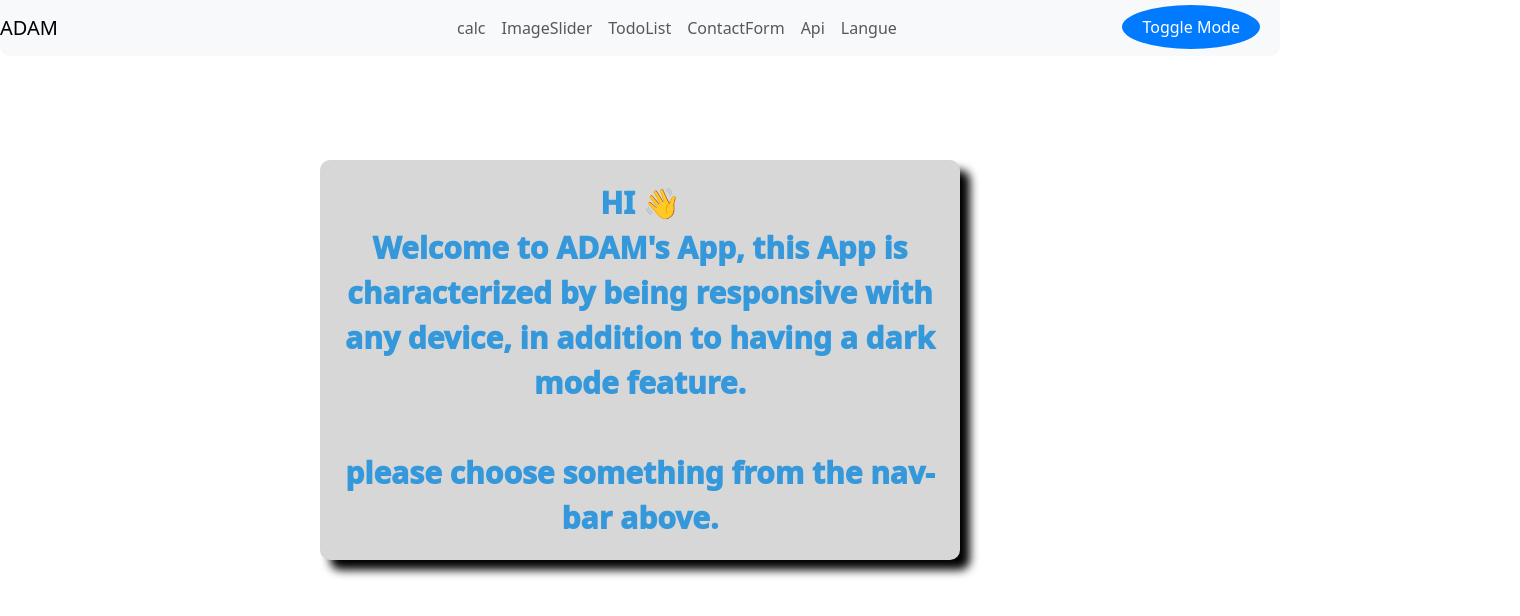
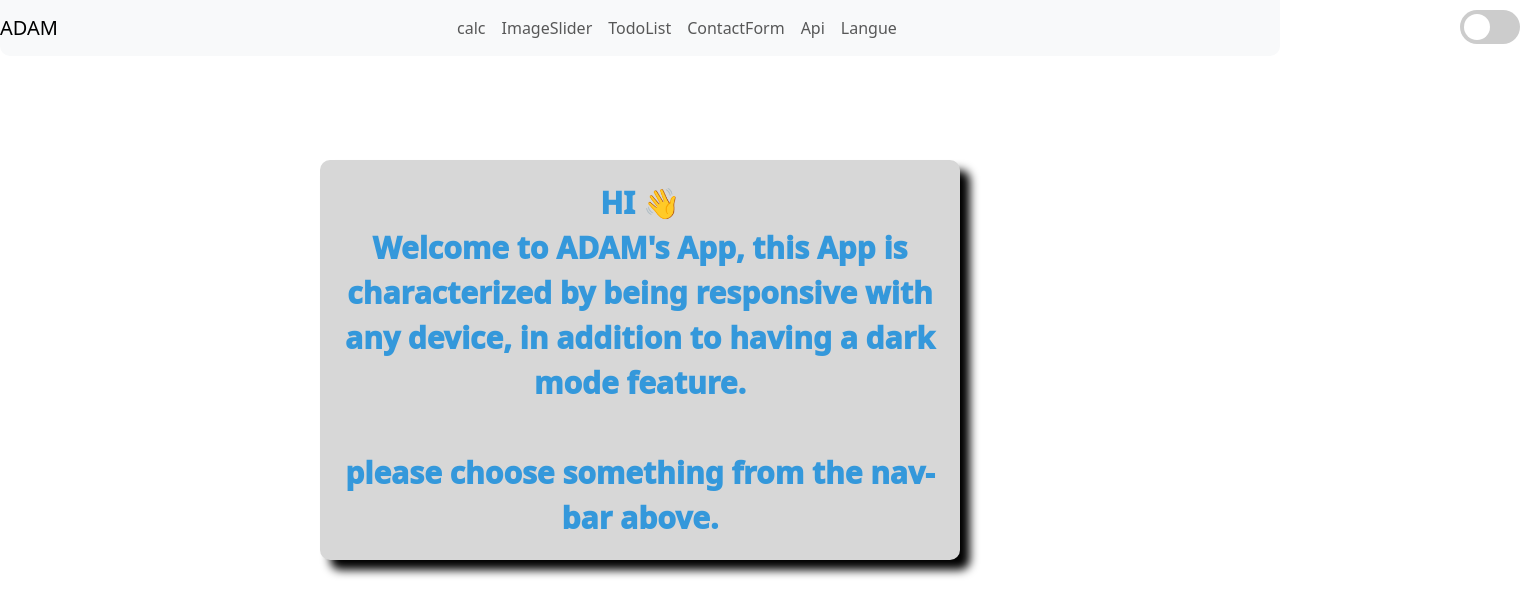
Before and after one commit to ADAM-AMAZIANE/CC1-react, a React (Create React App) app: page / in a window 1280 px wide. Shown: the top 616 px of the page, 1520 px wide, since content can reach past the window. Built offline with nearby package versions, Linux system fonts and the light colour scheme.

Commit message:
first edit

```diff
--- a/public/index.html
+++ b/public/index.html
@@ -28,10 +28,13 @@
 
   </head>
   <body class="light-mode">
-    <button class="dark-button" onclick="toggleMode()">Toggle Mode</button>
+
+    <label class="switch">
+      <input type="checkbox" onclick="toggleMode()">
+      <span class="slider round"></span>
+    </label>
 
     <script>
-
       function toggleMode() {
         const body = document.body;
         body.classList.toggle('dark-mode');
--- a/src/App.jsx
+++ b/src/App.jsx
@@ -28,7 +28,7 @@ const App = () => {
         <Routes>
           <Route path="/" element={<Hi />} />
           <Route path="/adam" element={<Hi />} />
-          <Route path="/CC1_react/" element={<Hi />} />
+          <Route path="/CC1-react/" element={<Hi />} />
           <Route path="/Calc" element={<Calc />} />
           <Route path="/ImageSlider" element={<ImageSlider slides={SliderData}/>} />
           <Route path="/TodoList" element={<TodoList />} />
--- a/src/index.css
+++ b/src/index.css
@@ -5,6 +5,11 @@ body {
     sans-serif;
   -webkit-font-smoothing: antialiased;
   -moz-osx-font-smoothing: grayscale;
+  transition: background-color 0.5s;
+  font-family: Arial, sans-serif;
+  margin: 0;
+  padding: 0;
+  box-sizing: border-box;
 }
 
 code {
@@ -12,45 +17,19 @@ code {
     monospace;
 }
 
-body {
-  transition: background-color 0.5s;
-  font-family: Arial, sans-serif;
-  margin: 0;
-  padding: 0;
-  box-sizing: border-box;
+.dark-mode h1, .dark-mode h2, .dark-mode h3 {
+  color: #fff;
 }
 
-.dark-button {
-  border-radius: 50%
-  ;
-  margin-top: 0px;
-  position: absolute;
-  top: 5px;
-  right: 10px;
-  z-index: 2;
-}
-.dark-button:hover{
-  background-color: #0b5485;
-}
- @media (max-width: 991px) {
-   .dark-button {
-    top: 18px;
-   right: 30%;
-
-
- }
-  }
-.dark-mode h1 , h2 , h3 {
+.dark-mode.FilterContact {
   color: #fff;
 }
-.dark-mode.FilterContact{
-  color: #fff;
-}
+
 nav {
-
   border-radius: 0px 0px 10px 10px;
   z-index: 1;
 }
+
 .dark-mode {
   background-color: #333;
   color: #fff;
@@ -60,3 +39,78 @@ nav {
   background-color: #fff;
   color: #333;
 }
+
+.dark-mode .switch {
+  position: absolute;
+  z-index: 3;
+  top: 10px;
+  left: 1460px;
+}
+
+.switch {
+  margin-top: 0px;
+  top: 10px;
+  right: 10px;
+  z-index: 3;
+  position: absolute;
+  left: 1460px;
+  display: inline-block;
+  width: 60px;
+  height: 34px;
+}
+
+.switch input {
+  opacity: 0;
+  width: 0;
+  height: 0;
+}
+
+.slider {
+  position: absolute;
+  cursor: pointer;
+  top: 0px;
+  left: 0;
+  right: 0;
+  bottom: 0;
+  background-color: #ccc;
+  transition: .4s;
+}
+
+.slider:before {
+  position: absolute;
+  content: "";
+  height: 26px;
+  width: 26px;
+  left: 4px;
+  bottom: 4px;
+  background-color: white;
+  transition: .4s;
+}
+
+input:checked + .slider {
+  background-color: #2196F3;
+}
+
+input:checked + .slider:before {
+  transform: translateX(26px);
+}
+
+.slider.round {
+  border-radius: 34px;
+}
+
+.slider.round:before {
+  border-radius: 50%;
+}
+
+@media (max-width: 991px) {
+  .switch {
+    top: 20px;
+    left: 43%;
+  }
+
+  .dark-mode .switch {
+    top: 20px;
+    left: 43%;
+  }
+}
```
